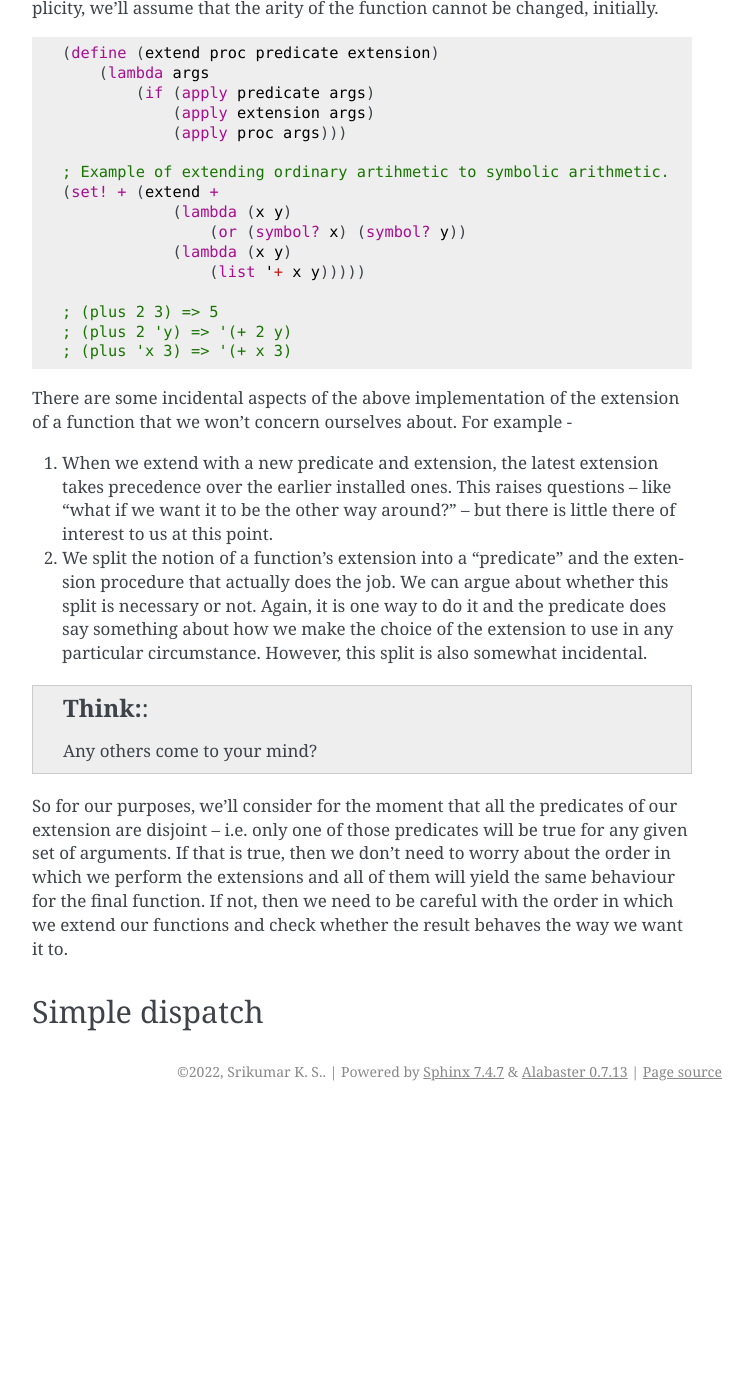
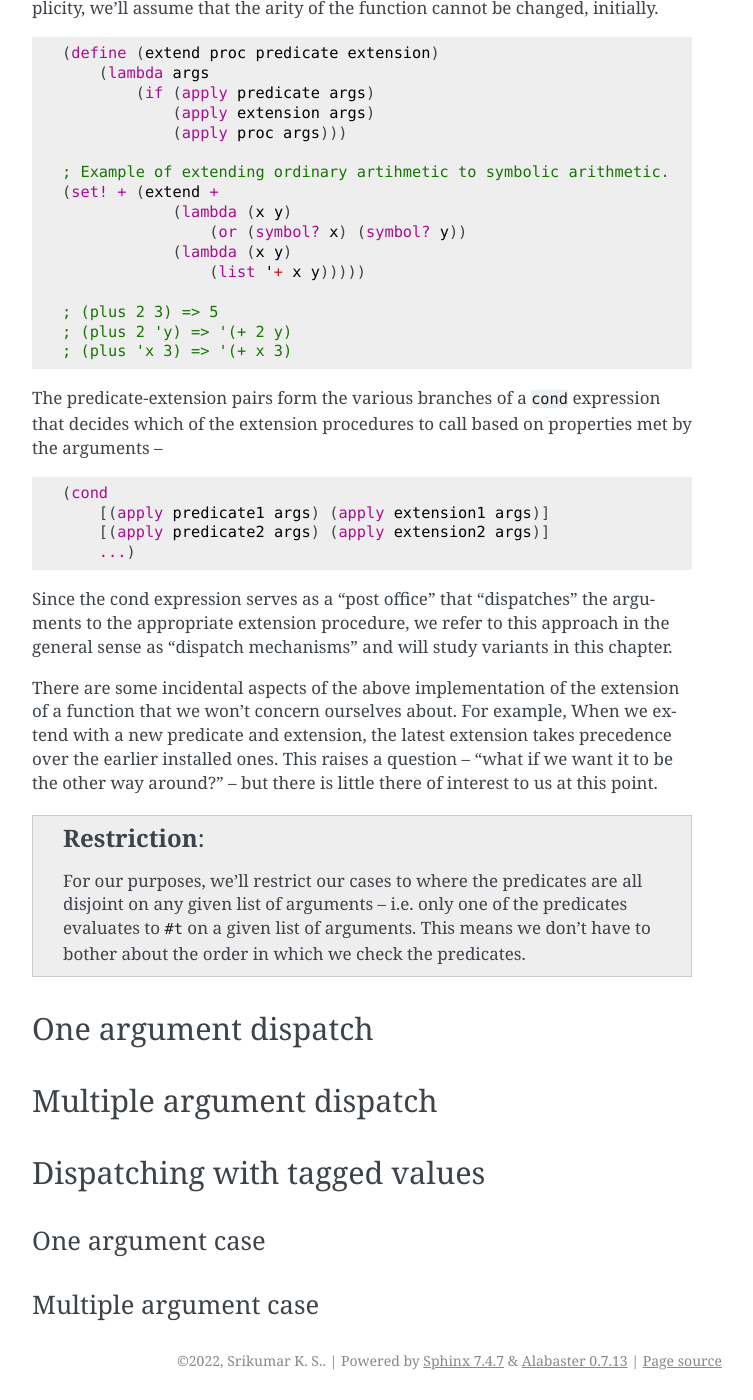
Before and after one commit to kreauniv/comp308, a Sphinx documentation site: the page built from source/dispatch.rst, in a window 1280 px wide and 1400 px high, scrolled down 1872 px. Shown: the whole window, without its empty margins (388-1141 px from the left). Built offline with Sphinx 7.4.7, drawn with Linux system fonts in a browser that asks for light colours; before the commit the page ends 2983 px from its top, so only the background shows below that; some of the changed text lies outside the part shown.

Commit message:
WIP: Disjointness restriction

```diff
--- a/source/dispatch.rst
+++ b/source/dispatch.rst
@@ -91,32 +91,46 @@ arity of the function cannot be changed, initially.
     ; (plus 2 'y) => '(+ 2 y)
     ; (plus 'x 3) => '(+ x 3)
 
+The predicate-extension pairs form the various branches of a ``cond`` expression
+that decides which of the extension procedures to call based on properties met by
+the arguments --
+
+.. code:: racket
+
+    (cond
+        [(apply predicate1 args) (apply extension1 args)]
+        [(apply predicate2 args) (apply extension2 args)]
+        ...)
+
+Since the cond expression serves as a "post office" that "dispatches" the arguments
+to the appropriate extension procedure, we refer to this approach in the general sense
+as "dispatch mechanisms" and will study variants in this chapter.
+
 There are some incidental aspects of the above implementation of the extension of a function
-that we won't concern ourselves about. For example -
+that we won't concern ourselves about. For example, When we extend with a new predicate
+and extension, the latest extension takes precedence over the earlier installed ones.
+This raises a question -- "what if we want it to be the other way around?" -- but
+there is little there of interest to us at this point.
 
-1. When we extend with a new predicate and extension, the latest extension takes precedence
-   over the earlier installed ones. This raises questions -- like "what if we want it to be the
-   other way around?" -- but there is little there of interest to us at this point.
-2. We split the notion of a function's extension into a "predicate" and the extension procedure
-   that actually does the job. We can argue about whether this split is necessary or not.
-   Again, it is one way to do it and the predicate does say something about how we make the
-   choice of the extension to use in any particular circumstance. However, this split is
-   also somewhat incidental.
+.. admonition:: **Restriction**
 
-.. admonition:: **Think:**
-
-    Any others come to your mind?
-
-So for our purposes, we'll consider for the moment that all the predicates of our extension
-are disjoint -- i.e. only one of those predicates will be true for any given set of arguments.
-If that is true, then we don't need to worry about the order in which we perform the extensions
-and all of them will yield the same behaviour for the final function. If not, then we need
-to be careful with the order in which we extend our functions and check whether the result
-behaves the way we want it to.
+    For our purposes, we'll restrict our cases to where the predicates are all disjoint
+    on any given list of arguments -- i.e. only one of the predicates evaluates to ``#t``
+    on a given list of arguments. This means we don't have to bother about the order in which
+    we check the predicates.
 
 
+One argument dispatch
+---------------------
 
+Multiple argument dispatch
+--------------------------
 
+Dispatching with tagged values
+------------------------------
 
-Simple dispatch
----------------
+One argument case
+~~~~~~~~~~~~~~~~~
+
+Multiple argument case
+~~~~~~~~~~~~~~~~~~~~~~
```
